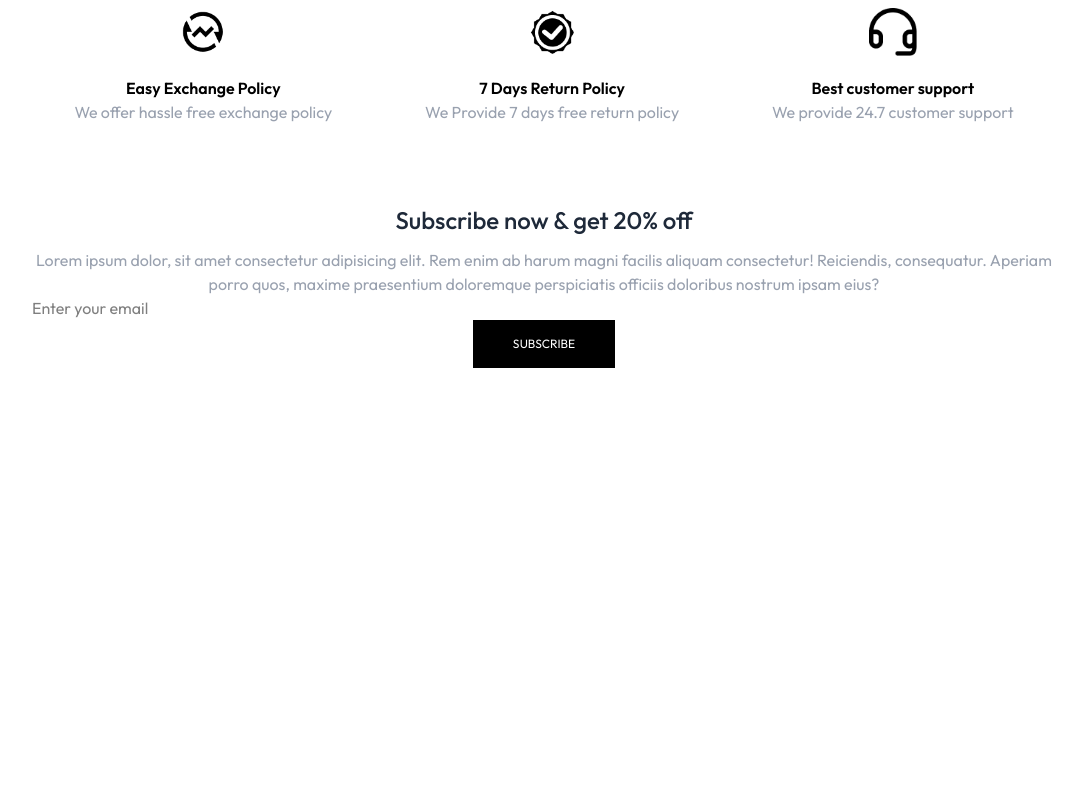
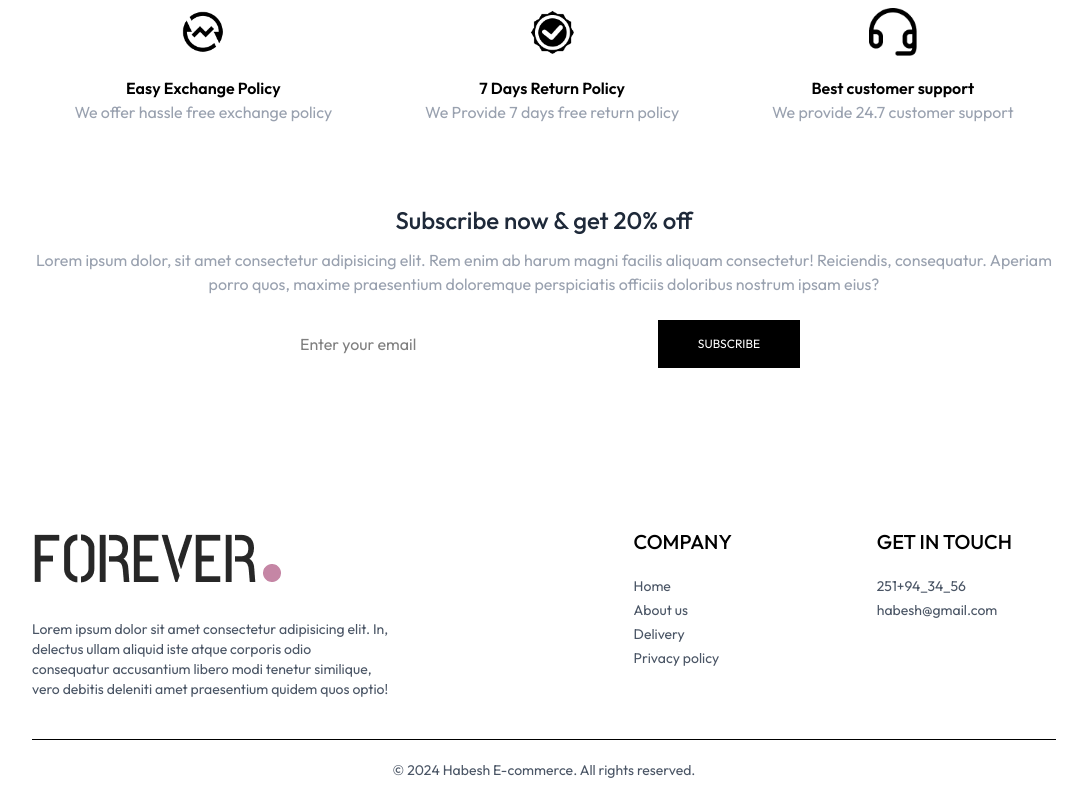
Before and after one commit to tsibeyeu/e-commerce, a React (Vite) app: page / in a window 1280 px wide. Shown: the part 2182-2982 px from the top of the page, without its empty margins (96-1178 px from the left). Before the commit the page ends 2550 px from the top, so only its background shows below. Built offline with nearby package versions, Linux system fonts and the light colour scheme.

Commit message:
home page ui done

```diff
--- a/src/App.jsx
+++ b/src/App.jsx
@@ -10,6 +10,7 @@
 import PlaceOrders from './pages/PlaceOrders.jsx'
 import Login from './pages/Login.jsx'
 import Navbar from './components/Navbar.jsx'
+import Footer from './components/Footer.jsx'
 
 const App = () => {
   return (
@@ -28,6 +29,7 @@
         <Route path='/login ' element="<Login/>" />
         <Route path='*' element={<h1 className='text-center mt-20 text-3xl'>404 Not Found</h1>} />
       </Routes>
+      <Footer />
 
     </div>
   )
--- /dev/null
+++ b/src/components/Footer.jsx
@@ -0,0 +1,48 @@
+import React from 'react'
+import { assets } from '../assets/assets'
+
+const Footer = () => {
+  return (
+    <div>
+        <div className='flex flex-col sm:grid grid-cols-[3fr_1fr_1fr] gap-16 my-10 mt-40 text-sm'>
+            <div>
+                <img src={assets.logo} alt="logo" className='mb-5 min-w-32' />
+                <p className='w-full md:w-2/3  text-gray-600'>Lorem ipsum dolor sit amet consectetur adipisicing elit. In, delectus ullam aliquid iste atque corporis odio consequatur accusantium libero modi tenetur similique, vero debitis deleniti amet praesentium quidem quos optio!</p>
+            </div>
+
+
+        <div>
+            <p className='text-xl font-medium mb-5'>
+                COMPANY
+
+            </p>
+            <ul className='flex flex-col gap-1 text-gray-600'>
+                <li>Home</li>
+                <li>About us</li>
+                <li>Delivery</li>
+                <li>Privacy policy</li>
+            </ul>
+        </div>
+
+        <div>
+            <p className='text-xl font-medium mb-5'>
+                GET IN TOUCH
+
+            </p>
+            <ul className='flex flex-col gap-1 text-gray-600'>
+                <li>251+94_34_56</li>
+                <li>habesh@gmail.com</li>
+
+            </ul>
+        </div>
+          </div>
+          <div>
+            <hr/>
+            <p className='text-center text-gray-600 text-sm py-5'>&copy; 2024 Habesh E-commerce. All rights reserved.</p>
+          </div>
+
+    </div>
+  )
+}
+
+export default Footer
--- a/src/components/NewsLetterBox.jsx
+++ b/src/components/NewsLetterBox.jsx
@@ -1,13 +1,16 @@
 import React from 'react'
 
 const NewsLetterBox = () => {
+  const handleSubmit = (e) => {
+    e.preventDefault();
+  }
   return (
     <div className='text-center'>
         <p className='text-2xl font-medium text-gray-800'>Subscribe now & get 20% off</p>
          <p className='text-gray-400 mt-3'>Lorem ipsum dolor, sit amet consectetur adipisicing elit. Rem enim ab harum magni facilis aliquam consectetur! Reiciendis, consequatur. Aperiam porro quos, maxime praesentium doloremque perspiciatis officiis doloribus nostrum ipsam eius?</p>
-         <form action="" >
+         <form onSubmit={handleSubmit} className='w-full sm:w-1/2 mx-auto pl-3 flex items-center my-6 gap-3'>
             <input type="email" className='w-full sm:flex-1 outline-none'  placeholder="Enter your email" required />
-            <button type='submit' className='bg-black text-white text-xs px-10 py-4'>SUBSCRIBE</button>
+            <button type='submit' className='bg-black text-white text-xs px-10 py-4 cursor-pointer'>SUBSCRIBE</button>
          </form>
     </div>
   )
```
